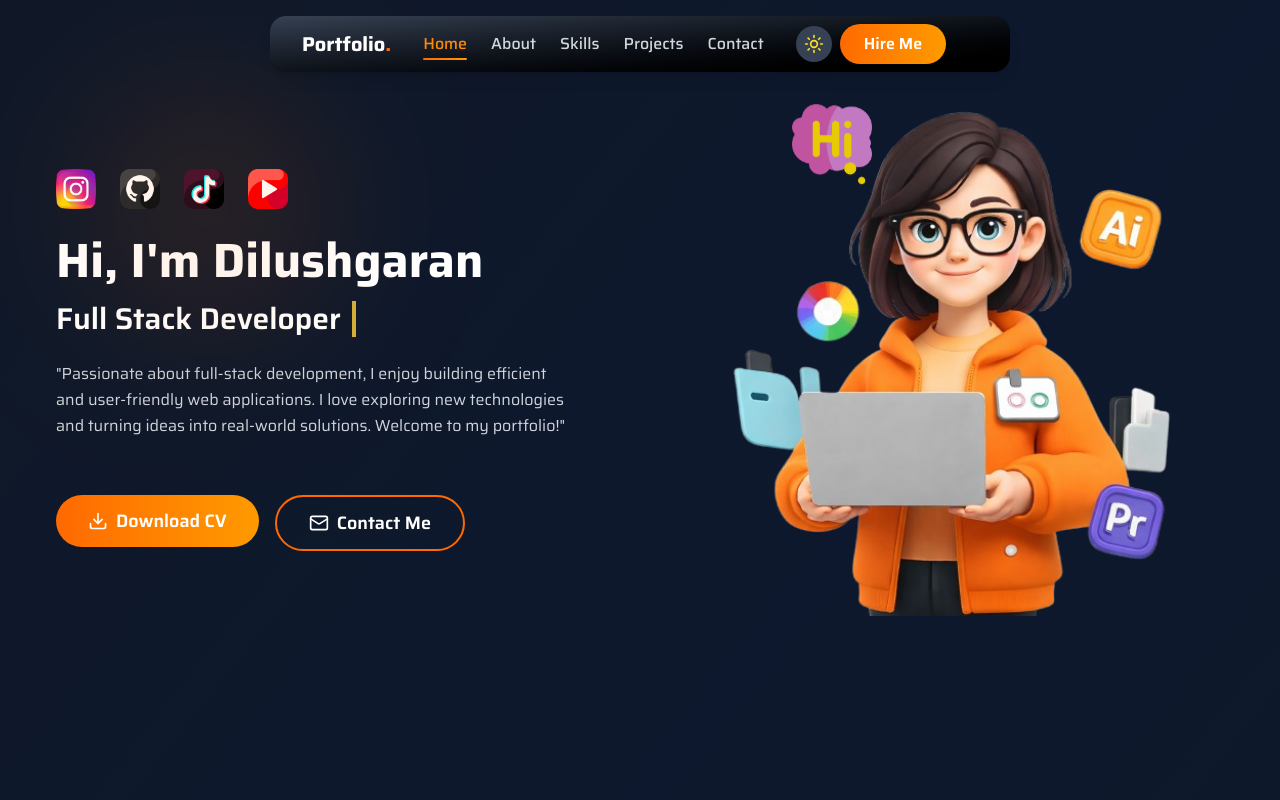
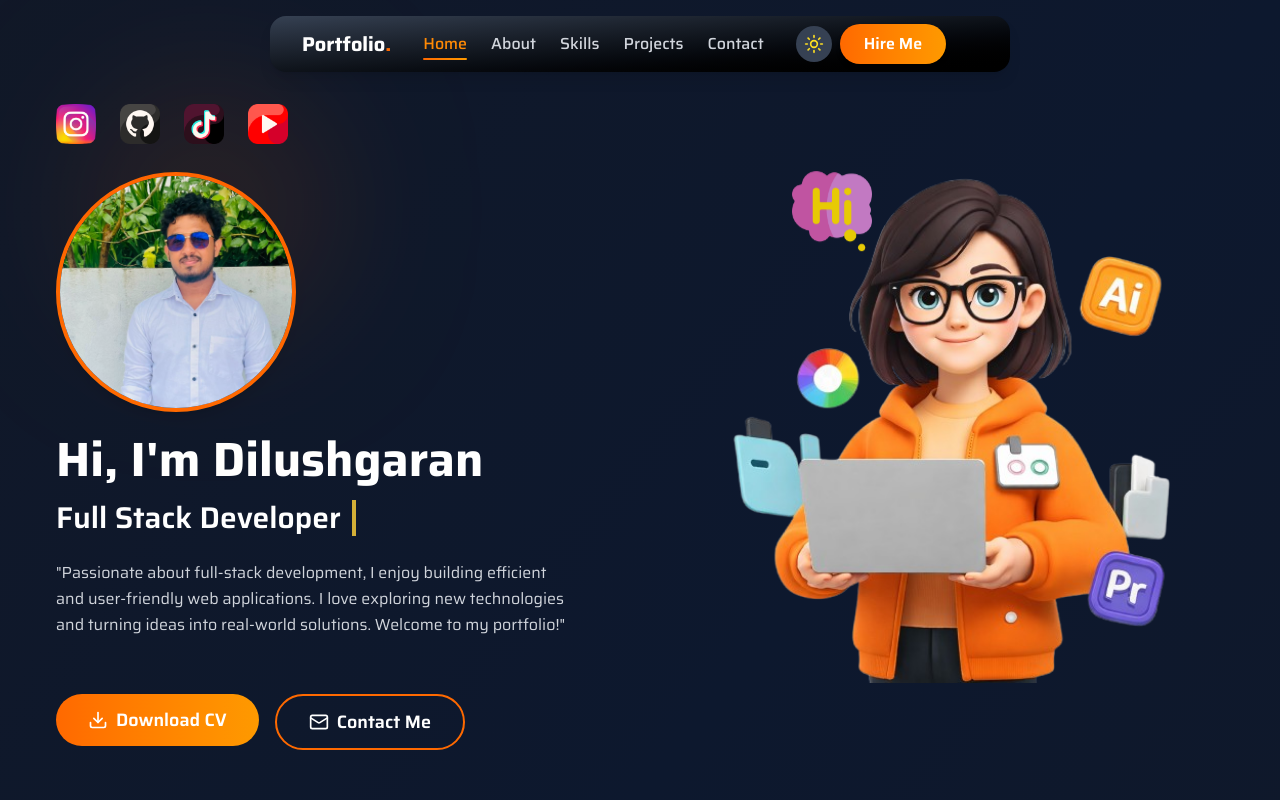
Before and after one commit to Dilush14/Portfolio-Dilush, a React (Vite) app: page / in a window 1280 px wide. Shown: the top 800 px of the page. Built offline with nearby package versions, Linux system fonts and the light colour scheme.

Commit message:
Profile added

```diff
--- a/src/components/Hero.jsx
+++ b/src/components/Hero.jsx
@@ -3,6 +3,7 @@ import tiktok from '../assets/tiktok.png'
 import github from '../assets/github.png'
 import youtube from '../assets/youtube.png'
 import hero from '../assets/hero.png'
+import profileImg from '../assets/profile.jpeg'
 import hi from '../assets/hi.png'
 import CV from '../assets/CV.pdf'
 import { DownloadIcon, Mail } from 'lucide-react'
@@ -60,6 +61,17 @@ const Hero = ({ darkMode }) => {
                                 }`} />
                             </a>
                         ))}
+                    </div>
+                    <div
+                    className='mb-4 sm:mb-6'
+                    data-aos='fade-up'
+                    data-aos-delay='450'
+                    >
+                        <img
+                        src={profileImg}
+                        alt='Dilushgaran profile photo'
+                        className='w-48 h-48 sm:w-60 sm:h-60 rounded-full object-cover border-4 border-orange-500 shadow-lg'
+                        />
                     </div>
                     <h1
                     className={`title-font text-3xl sm:text-4xl lg:text-5xl mb-4 font-bold ${theme.textPrimary}`}
```
Also changed, not shown: src/assets/profile.jpeg (added).
